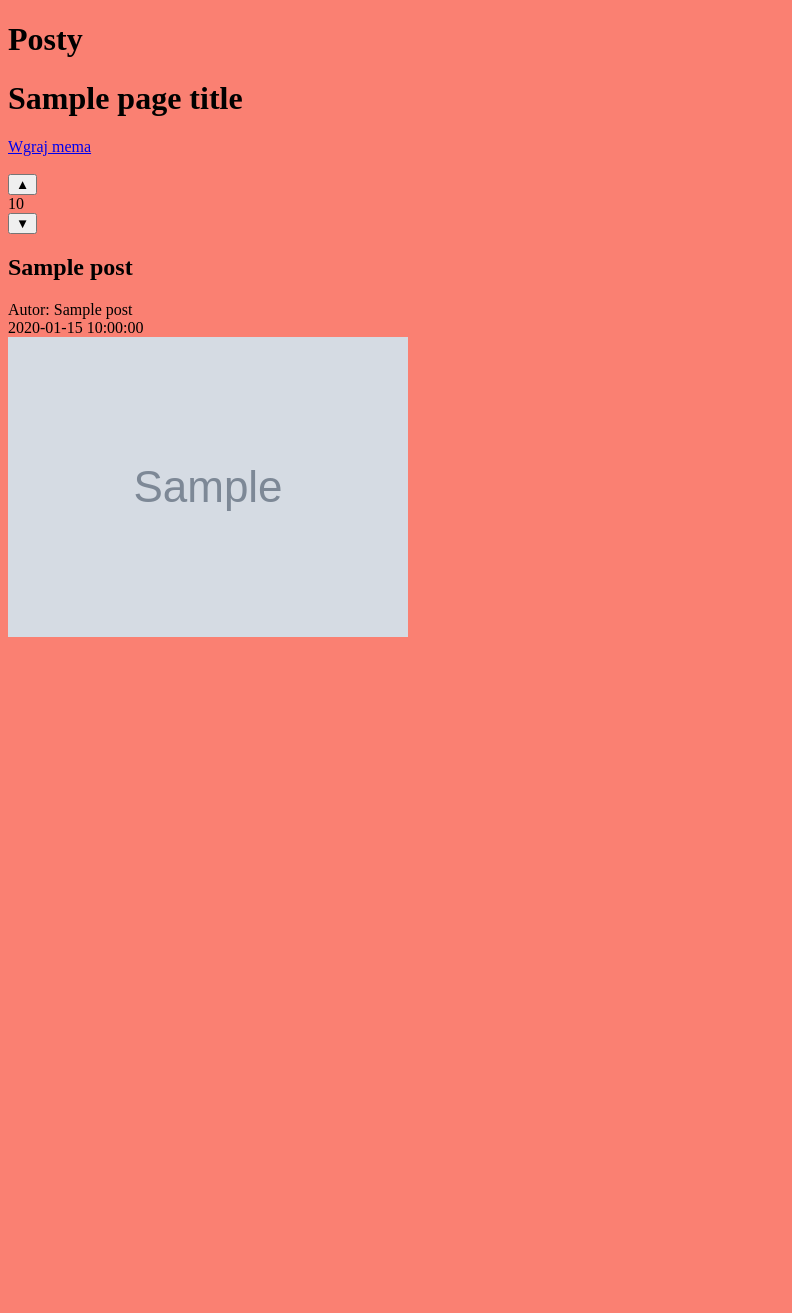
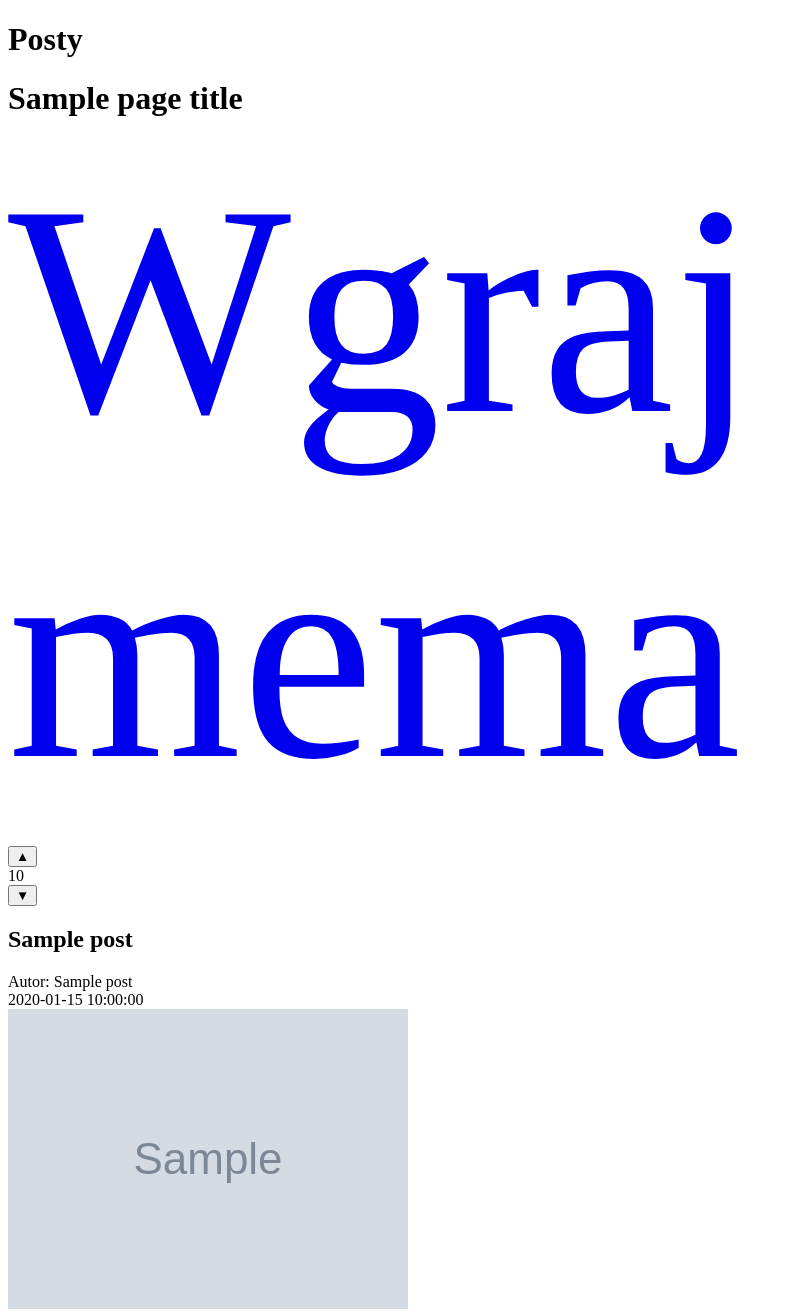
Before and after one commit to KruZ73/projekt2, a PHP site: template src/templates/index.html.twig in a window 1280 px wide. Shown: the whole page, without its empty margins (0-792 px from the left). Before the commit the page ends 637 px from the top, so only its background shows below. Run offline with PHP 8.4, Linux system fonts and the light colour scheme; the template is opened without the code that fills it: most values are stand-ins (such as "Sample title", 1, 10 or a date in 2020); grey boxes marked "Sample" are stand-in pictures; some libraries are stand-ins or nearby versions.

Commit message:
css początek | nie działa linkowanie

```diff
--- a/pub/style.css
+++ b/pub/style.css
@@ -1,3 +1,9 @@
-body {
-    background-color: salmon;
+.upl {
+    text-decoration: none;
+    font-size: 300px;
 }
+
+.post {
+    width: 300px;
+    height: 300px;
+}
--- a/src/templates/header.html.twig
+++ b/src/templates/header.html.twig
@@ -4,7 +4,7 @@
     <meta charset="UTF-8">
     <meta http-equiv="X-UA-Compatible" content="IE=edge">
     <meta name="viewport" content="width=device-width, initial-scale=1.0">
-    <link href="style.css" rel="stylesheet" type="text/css">
+    <link href="/pub/style.css" rel="stylesheet" type="text/css">
     <title>Strona Główna</title>
 </head>
 <body>
--- a/src/templates/index.html.twig
+++ b/src/templates/index.html.twig
@@ -8,7 +8,7 @@
     <div id="loggedUser">Zalogowany użytkownik: {{ user.getName() }} </div>
     {% endif %}
 </div>
-<a href="upload">Wgraj mema</a>
+<a href="upload" class="upl">Wgraj mema</a>
 <br><br>
 {% for post in posts %}
 
@@ -24,7 +24,8 @@
         Autor: {{post.getAuthorName() }}<br>
         {{ post.getTimestamp() }}<br>
     </div>
-<img class='img' src="{{ post.getFilename() }}"><br></div>
+    <img class='img' src="{{ post.getFilename() }}"><br>
+</div>
 {% endfor %}
 
 {%include 'footer.html.twig'%}
```
